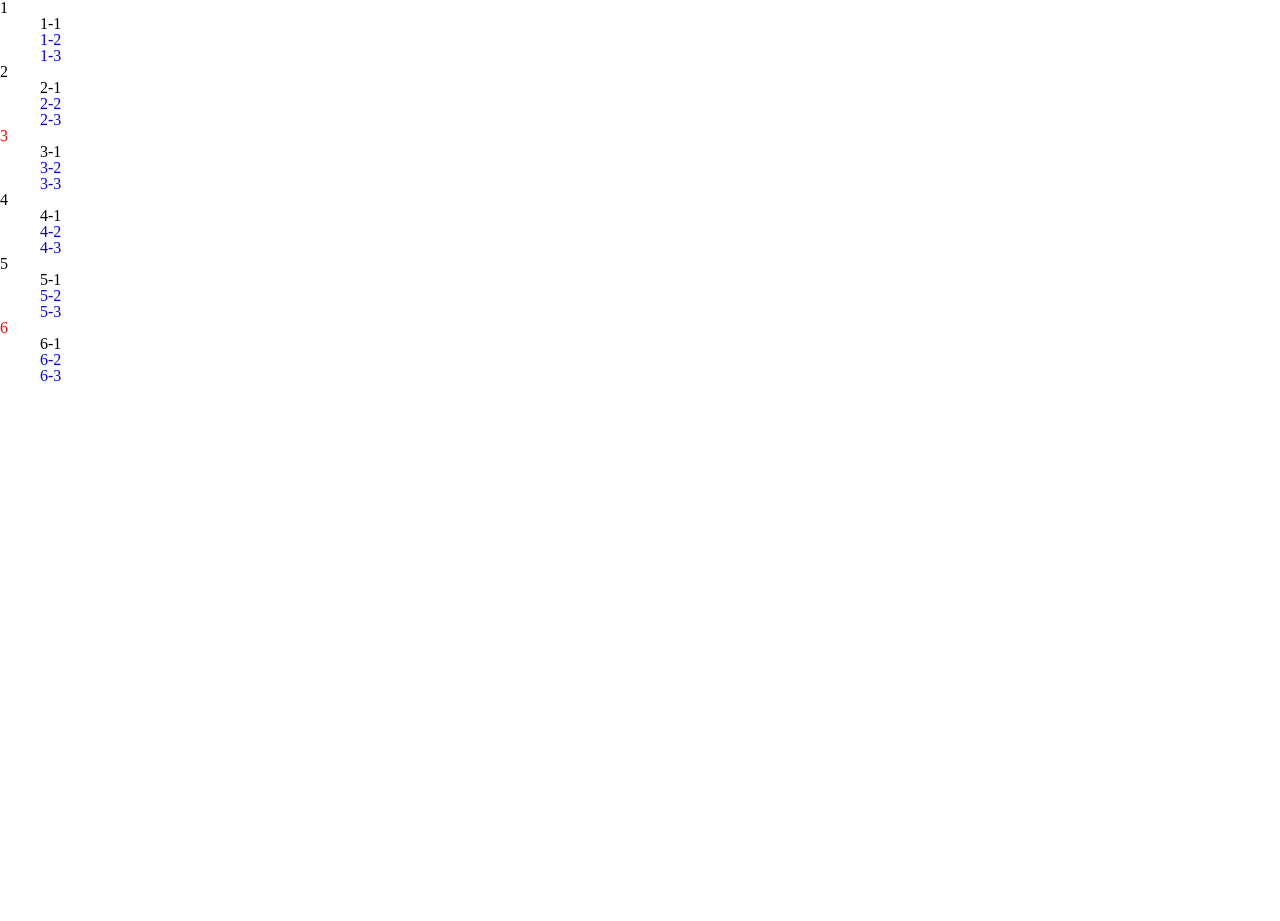
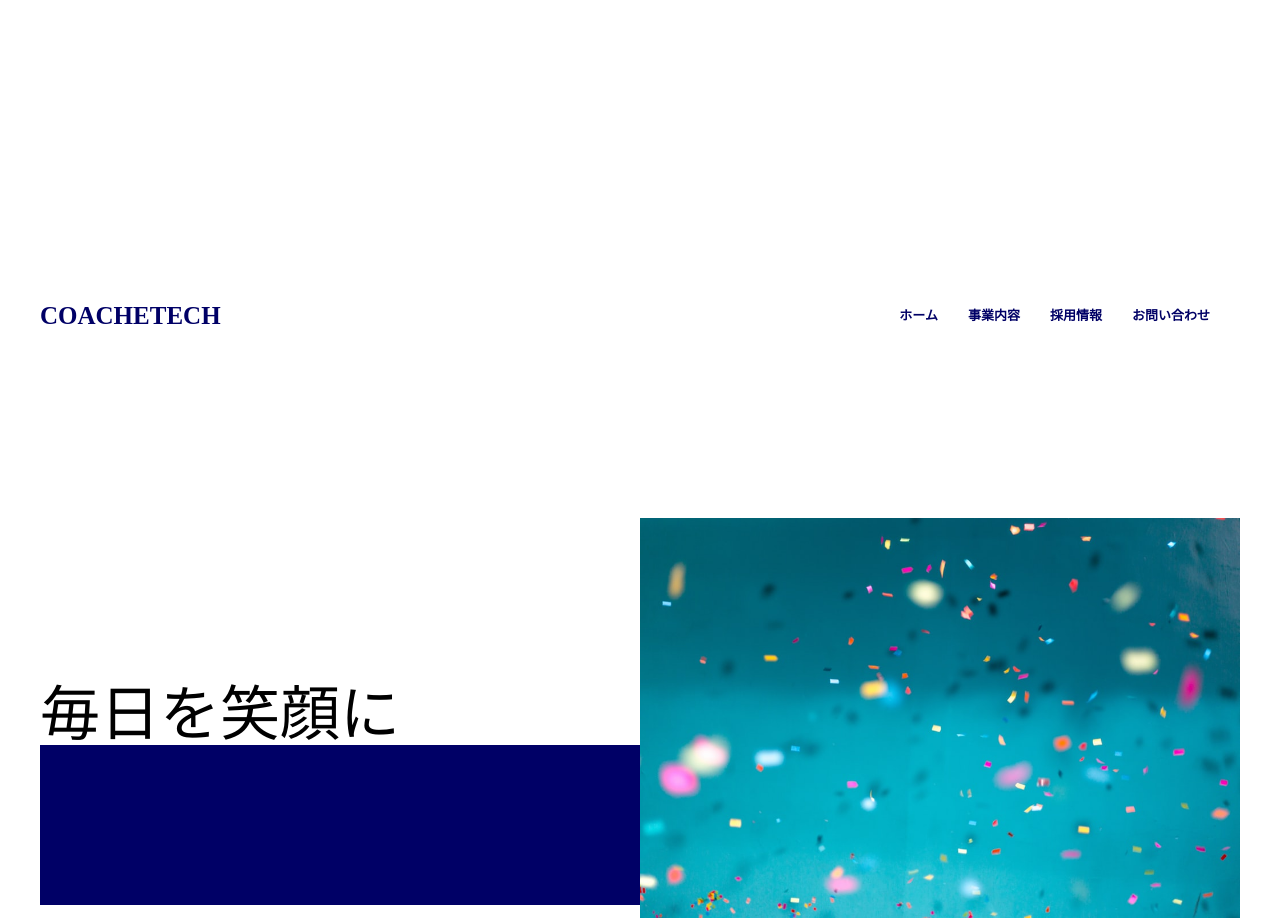
Before and after one commit to K3nj13/tech, a plain HTML site: page index.html in a window 1280 px wide. Before the commit the page ends 800 px from the top, so only its background shows below. Drawn offline with Linux system fonts and the light colour scheme.

Commit message:
first-commit

```diff
--- a/css/style.css
+++ b/css/style.css
@@ -1,18 +1,52 @@
-
-
-* {
-  line-height: 1;
+header {
+  display:flex;
+  justify-content: space-between;
+  align-items:center;
+  padding:0px 20px 0px 40px;
+  color:#000066;
+  height:630px;
+  font-weight:bold;
 }
 
-.number__child {
+.header_title {
+  font-size: 25px;
+}
+
+a {
+  text-decoration: none;
+  color:inherit;
+}
+
+.header_nav_list {
+  display: flex;
+}
+
+.header-nav-item {
+  margin-right:30px;
+  font-size: 13px;
+}
+
+.header-nav-item:nth-child(4){
+  margin-right:50px;
+}
+.content {
+  margin-top:55px;
   padding-left: 40px;
 }
 
-.number__child:nth-child(n+2) {
-  color:blue;
+h2 {
+  font-size: 60px;
+  font-weight:normal;
 }
 
-.number__parent:nth-of-type(3n) {
-  color:red;
+.blue {
+  background-color: #000066;
+  width:70%;
+  height:160px;
+}
 
+.green img {
+  height:auto;
+  width:600px;
+  margin:-400px 0px 0px 600px;
 }
--- a/index.html
+++ b/index.html
@@ -8,49 +8,29 @@
   <title>COACHTECH</title>
   <link rel="stylesheet" href="css/reset.css" />
   <link rel="stylesheet" href="css\style.css">
+  <link rel="preconnect" href="https://fonts.googleapis.com">
+  <link rel="preconnect" href="https://fonts.gstatic.com" crossorigin>
+  <link href="https://fonts.googleapis.com/css2?family=Noto+Serif+JP:wght@900&display=swap" rel="stylesheet">
 </head>
 
 <body>
+  <header class="header">
+    <h1 class="header_title"><a href="#">COACHETECH</a></h1>
+    <nav class="header_nav">
+      <ul class="header_nav_list">
+        <li class="header-nav-item"><a href="#">ホーム</a></li>
+        <li class="header-nav-item"><a href="#">事業内容</a></li>
+        <li class="header-nav-item"><a href="#">採用情報</a></li>
+        <li class="header-nav-item"><a href="#">お問い合わせ</a></li>
+      </ul>
+    </nav>
+  </header>
 
-
-  <div>
-    <p class="number__parent">1</p>
-    <div>
-      <p class="number__child">1-1</p>
-      <p class="number__child">1-2</p>
-      <p class="number__child">1-3</p>
-    </div>
-    <p class="number__parent">2</p>
-    <div>
-      <p class="number__child">2-1</p>
-      <p class="number__child">2-2</p>
-      <p class="number__child">2-3</p>
-    </div>
-    <p class="number__parent">3</p>
-    <div>
-      <p class="number__child">3-1</p>
-      <p class="number__child">3-2</p>
-      <p class="number__child">3-3</p>
-    </div>
-    <p class="number__parent">4</p>
-    <div>
-      <p class="number__child">4-1</p>
-      <p class="number__child">4-2</p>
-      <p class="number__child">4-3</p>
-    </div>
-    <p class="number__parent">5</p>
-    <div>
-      <p class="number__child">5-1</p>
-      <p class="number__child">5-2</p>
-      <p class="number__child">5-3</p>
-    </div>
-    <p class="number__parent">6</p>
-    <div>
-      <p class="number__child">6-1</p>
-      <p class="number__child">6-2</p>
-      <p class="number__child">6-3</p>
-    </div>
-  </div>
+  <main class="content">
+      <h2>毎日を笑顔に</h2>
+      <div class="blue"></div>
+      <div class="green"><img src="img\firstview.jpeg" alt=""></div>
+  </main>
 
 </body>
 
```
Also changed, not shown: img/firstview.jpeg (added).
